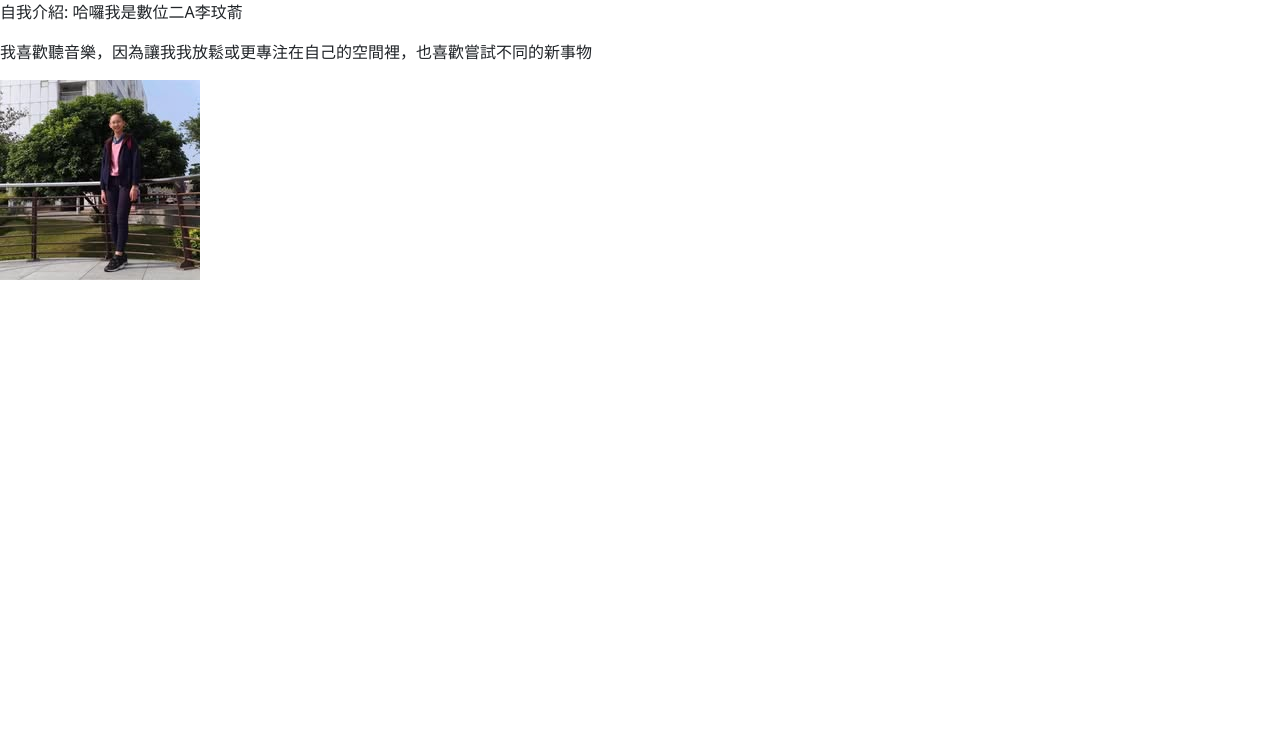
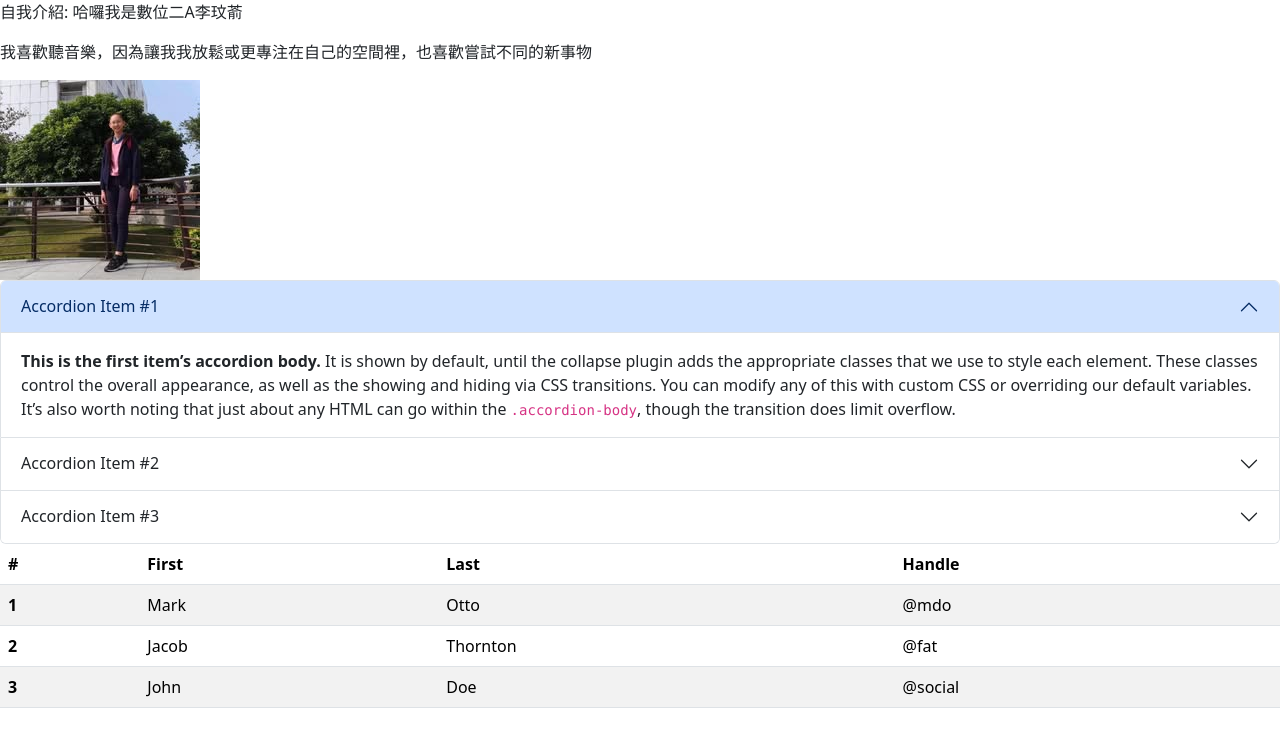
Before and after one commit to jennis1007/2025webtest, a plain HTML site: page index.html in a window 1280 px wide. Drawn offline with nearby package versions, Linux system fonts and the light colour scheme.

Commit message:
accordion and tables

```diff
--- a/index.html
+++ b/index.html
@@ -16,6 +16,77 @@
     </p>
     <img src="./82775177_2498817983676262_6614859718764527616_n.jpg">
 
+    <div class="accordion" id="accordionExample">
+        <div class="accordion-item">
+            <h2 class="accordion-header">
+                <button class="accordion-button" type="button" data-bs-toggle="collapse" data-bs-target="#collapseOne" aria-expanded="true" aria-controls="collapseOne">
+                    Accordion Item #1
+                </button>
+            </h2>
+            <div id="collapseOne" class="accordion-collapse collapse show" data-bs-parent="#accordionExample">
+                <div class="accordion-body">
+                    <strong>This is the first item’s accordion body.</strong> It is shown by default, until the collapse plugin adds the appropriate classes that we use to style each element. These classes control the overall appearance, as well as the showing and hiding via CSS transitions. You can modify any of this with custom CSS or overriding our default variables. It’s also worth noting that just about any HTML can go within the <code>.accordion-body</code>, though the transition does limit overflow.
+                </div>
+            </div>
+        </div>
+        <div class="accordion-item">
+            <h2 class="accordion-header">
+                <button class="accordion-button collapsed" type="button" data-bs-toggle="collapse" data-bs-target="#collapseTwo" aria-expanded="false" aria-controls="collapseTwo">
+                    Accordion Item #2
+                </button>
+            </h2>
+            <div id="collapseTwo" class="accordion-collapse collapse" data-bs-parent="#accordionExample">
+                <div class="accordion-body">
+                    <strong>This is the second item’s accordion body.</strong> It is hidden by default, until the collapse plugin adds the appropriate classes that we use to style each element. These classes control the overall appearance, as well as the showing and hiding via CSS transitions. You can modify any of this with custom CSS or overriding our default variables. It’s also worth noting that just about any HTML can go within the <code>.accordion-body</code>, though the transition does limit overflow.
+                </div>
+            </div>
+        </div>
+        <div class="accordion-item">
+            <h2 class="accordion-header">
+                <button class="accordion-button collapsed" type="button" data-bs-toggle="collapse" data-bs-target="#collapseThree" aria-expanded="false" aria-controls="collapseThree">
+                    Accordion Item #3
+                </button>
+            </h2>
+            <div id="collapseThree" class="accordion-collapse collapse" data-bs-parent="#accordionExample">
+                <div class="accordion-body">
+                    <strong>This is the third item’s accordion body.</strong> It is hidden by default, until the collapse plugin adds the appropriate classes that we use to style each element. These classes control the overall appearance, as well as the showing and hiding via CSS transitions. You can modify any of this with custom CSS or overriding our default variables. It’s also worth noting that just about any HTML can go within the <code>.accordion-body</code>, though the transition does limit overflow.
+                </div>
+            </div>
+        </div>
+    </div>
+
+    <table class="table table-striped table-hover">
+        <thead>
+            <tr>
+            <th scope="col">#</th>
+            <th scope="col">First</th>
+            <th scope="col">Last</th>
+            <th scope="col">Handle</th>
+            </tr>
+        </thead>
+        <tbody>
+            <tr>
+            <th scope="row">1</th>
+            <td>Mark</td>
+            <td>Otto</td>
+            <td>@mdo</td>
+            </tr>
+            <tr>
+            <th scope="row">2</th>
+            <td>Jacob</td>
+            <td>Thornton</td>
+            <td>@fat</td>
+            </tr>
+            <tr>
+            <th scope="row">3</th>
+            <td>John</td>
+            <td>Doe</td>
+            <td>@social</td>
+            </tr>
+        </tbody>
+    </table>
+
+
     <script src="https://cdn.jsdelivr.net/npm/bootstrap@5.3.8/dist/js/bootstrap.bundle.min.js" integrity="sha384-FKyoEForCGlyvwx9Hj09JcYn3nv7wiPVlz7YYwJrWVcXK/BmnVDxM+D2scQbITxI" crossorigin="anonymous"></script>
 </body>
 </html>
```
